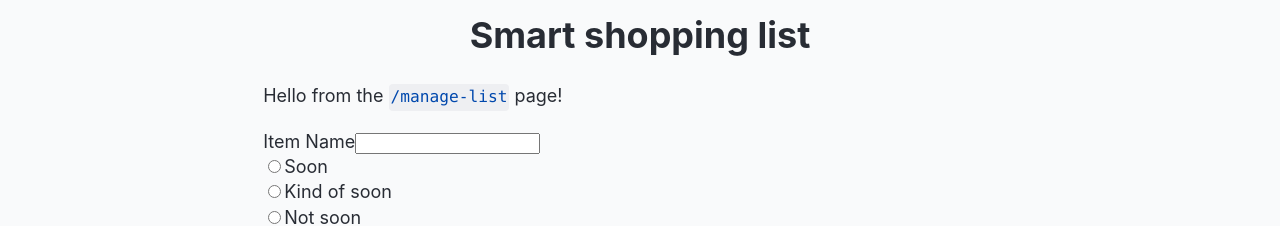
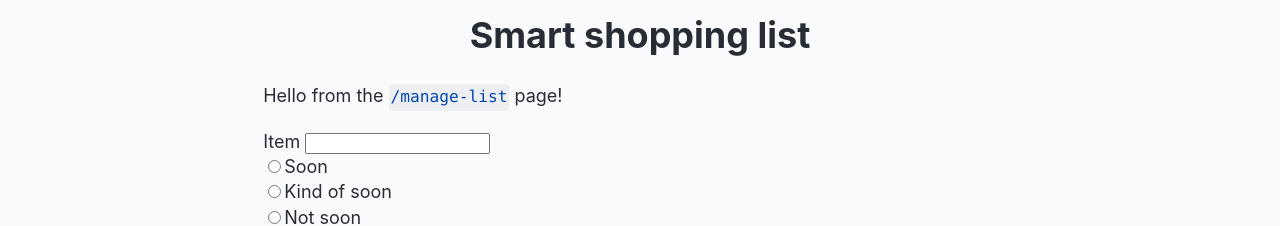
Before and after one commit to the-collab-lab/tcl-77-smart-shopping-list, a React (Vite) app: page /manage-list in a window 1280 px wide. Shown: the top 226 px of the page. Built offline with nearby package versions, Linux system fonts and the light colour scheme; no server answers.

Commit message:
update item label tag
Co-authored-by: Ross Clettenberg <RossaMania@users.noreply.github.com>

```diff
--- a/src/views/ManageList.jsx
+++ b/src/views/ManageList.jsx
@@ -10,7 +10,7 @@ export function ManageList() {
 				Hello from the <code>/manage-list</code> page!
 			</p>
 			<form onSubmit={handleSubmit}>
-				<label htmlFor="item">Item Name</label>
+				<label htmlFor="item">Item </label>
 				<input id="item" type="text" />
 				<br />
 				{/* radio inputs for how soon to buy. */}
```
